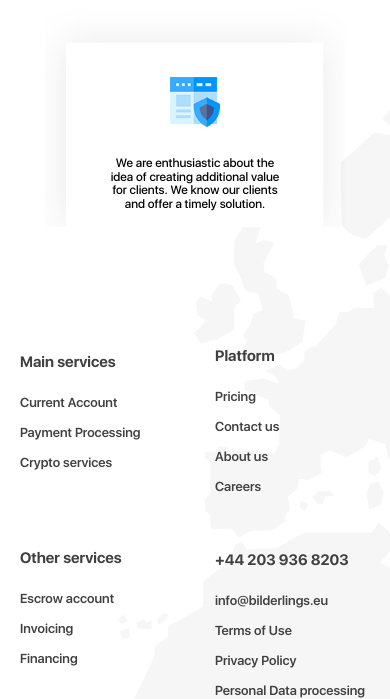
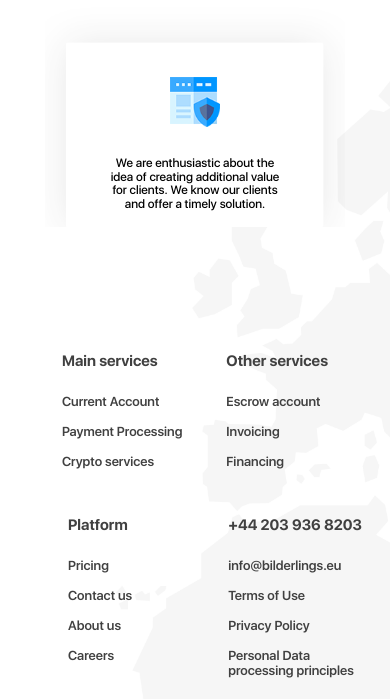
Before and after one commit to alisam1/Moneyac, a website: page source/index.html in a window 390 px wide. Shown: the part 2005-2704 px from the top of the page. Drawn offline with nearby package versions, Linux system fonts and the light colour scheme; files that its build step writes are made by us from their sources.

Commit message:
footer mobile

```diff
--- a/source/index.html
+++ b/source/index.html
@@ -182,7 +182,7 @@
              <li class="footer__item">info@bilderlings.eu</li>
              <li class="footer__item">Terms of Use</li>
              <li class="footer__item">Privacy Policy</li>
-             <li class="footer__item footer__item--personal">Personal Data processing principles</li>
+             <li class="footer__item footer__item--personal">Personal Data <span>processing principles</span></li>
            </ul>
          </div>
          </div>
--- a/source/sass/blocks/page__footer.scss
+++ b/source/sass/blocks/page__footer.scss
@@ -195,7 +195,7 @@
      .footer__top
      {
        display: flex;
-       flex-direction: row;
+       flex-direction: column;
        width: 100%;
      }
 
@@ -206,9 +206,25 @@
        width: 100%;
      }
 
+     .footer__item--personal span
+     {
+       display: block;
+     }
+
+     .footer__list--double
+     {
+       position: relative;
+       right: 40px;
+     }
+
+     .footer__contacts
+     {
+       text-align: left;
+     }
+
+
      .footer__about
      {
-       display: flex;
        display: flex;
       flex-direction: row;
       justify-content: space-around;
@@ -233,41 +249,21 @@
      .footer__right
      {
        display: flex;
-       flex-direction: column;
-       margin-left: -20px;
+       flex-direction: row;
+       justify-content: space-around;
+       width: 100%;
+
+
      }
 
      .footer__left
      {
        display: flex;
-       flex-direction: column;
-       margin-left: 20px;
-     }
+       flex-direction: row;
+       justify-content: space-around;
+       width: 100%;
 
-     .footer__list--platform
-     {
-       margin-left: -20px;
-       position: relative;
-       bottom: 5px;
-     }
-
-     .footer__contacts
-     {
-       text-align: left;
-       margin-left: 0px;
-       margin-left: -20px;
-       position: relative;
-       top: 5px;
-     }
-
-     .footer__list--one
-     {
-       margin-top: -25px;
      }
 
 
-     .footer__list--double
-      {
-        margin-top: -35px;
-      }
 }
```
Also changed, not shown: build/css/style.css, build/css/style.min.css, build/index.html.
